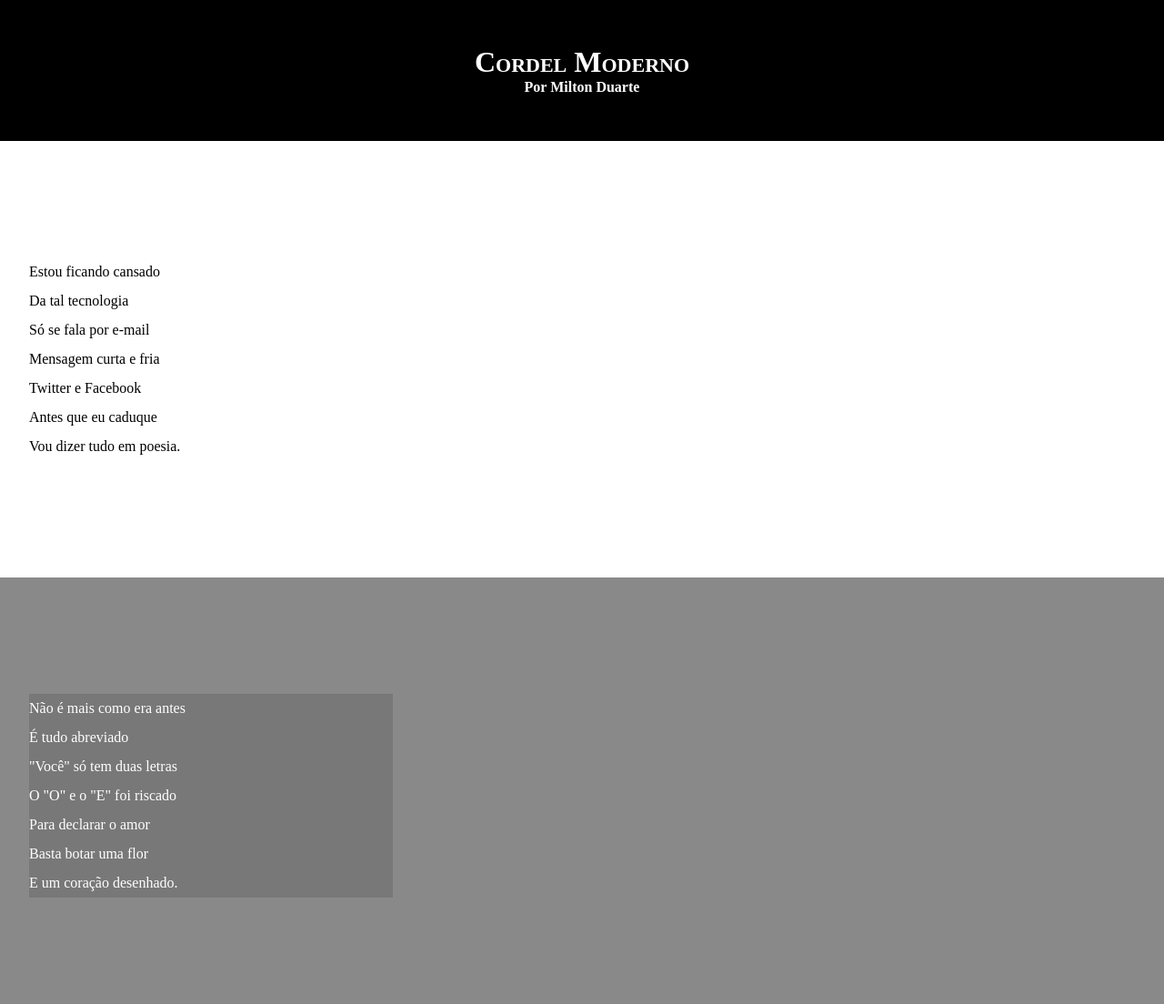
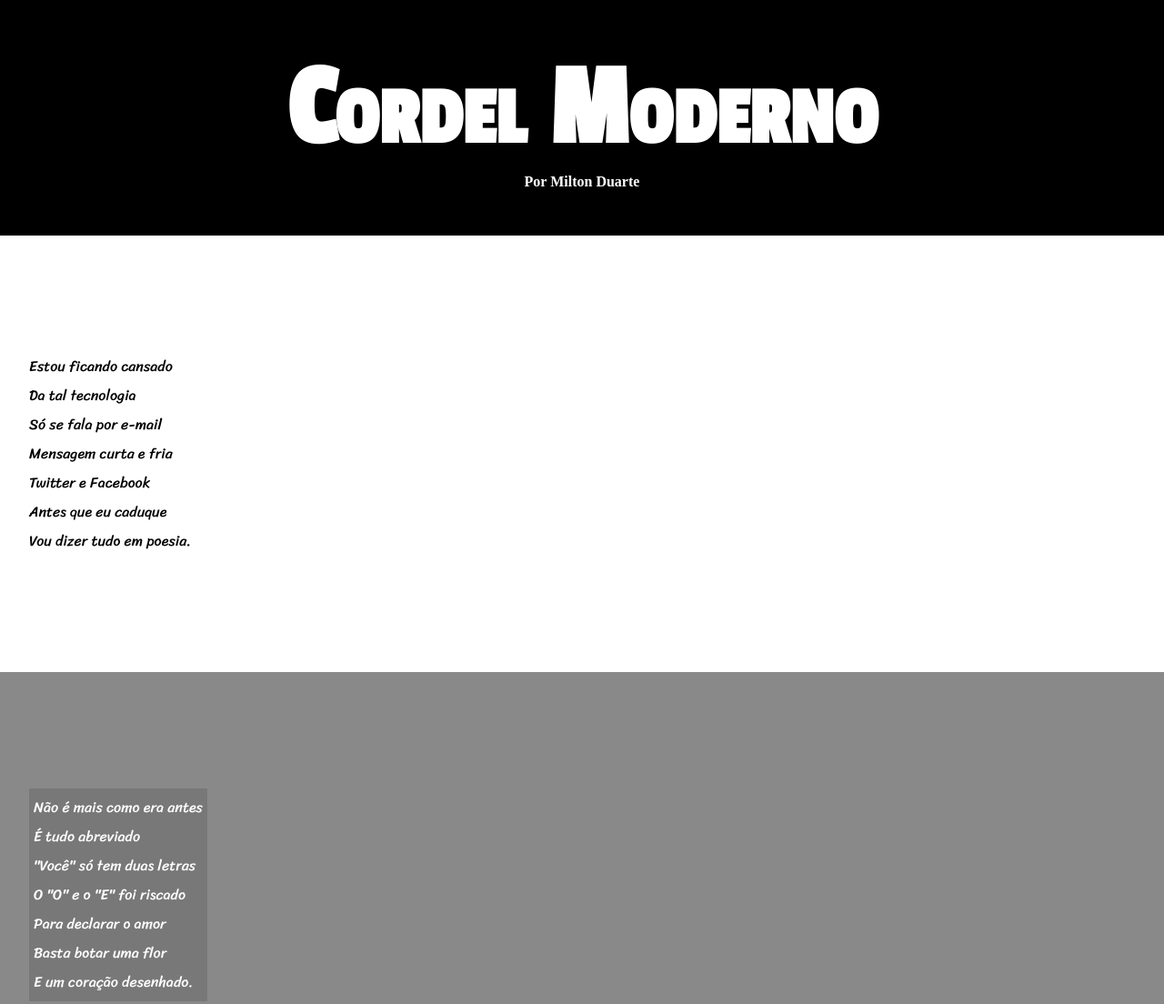
Before and after one commit to willansdeoliveira/html-css, a plain HTML site: page cordel/cordel.html in a window 1280 px wide. Shown: the top 1104 px of the page at 91% size. Drawn offline with Linux system fonts and the light colour scheme.

Commit message:
atualizaçao

```diff
--- a/cordel/style.css
+++ b/cordel/style.css
@@ -1,8 +1,21 @@
 @charset " UTF-8";
+
+@import url('https://fonts.googleapis.com/css2?family=Sriracha&display=swap');
+
+@import url('https://fonts.googleapis.com/css2?family=Passion+One&display=swap');
+
+
+:root{
+    --font1: 'Passion One', sans-serif;
+    --font2: 'Sriracha', cursive;
+}
+
 
 *{
     margin: 0;
     padding: 0;
+
+
 }
 
 html,body{
@@ -20,6 +33,9 @@ header{
 header > h1{
     padding-top: 50px;
     font-variant: small-caps;
+    font-family: var(--font1);
+    font-size: 10vw;
+
 }
 
 header > p{
@@ -42,6 +58,9 @@ section{
     padding-bottom: 10%;
     line-height: 2em;
     padding-left: 2em;
+    font-family: var(--font2);
+    font-size: 3 vw;
+
 }
 
 .normal{
@@ -52,11 +71,13 @@ section{
 .imagem{
     background-color: rgba(0, 0, 0, 0.192);
     color: #fff;
+
 }
 
 .imagem > p{
     background-color: rgba(0, 0, 0, 0.123);
-    width:  400px;
+    display: inline-block;
+    padding: 5px;
 }
 
 footer{
```
